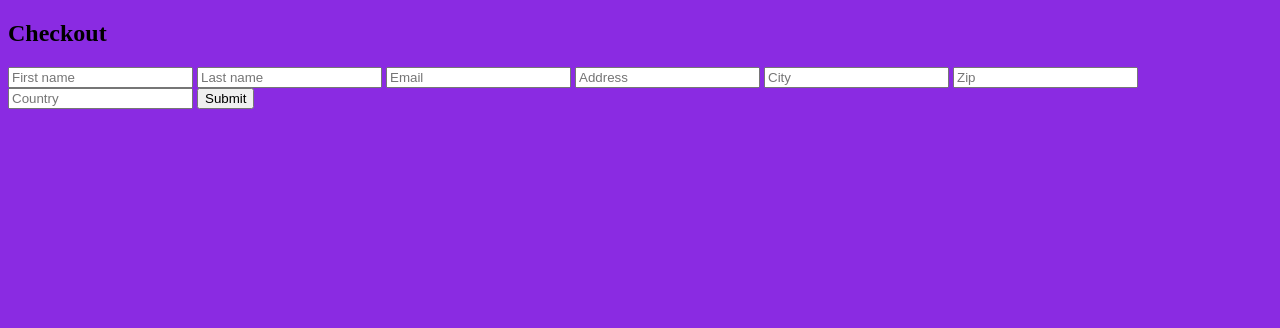
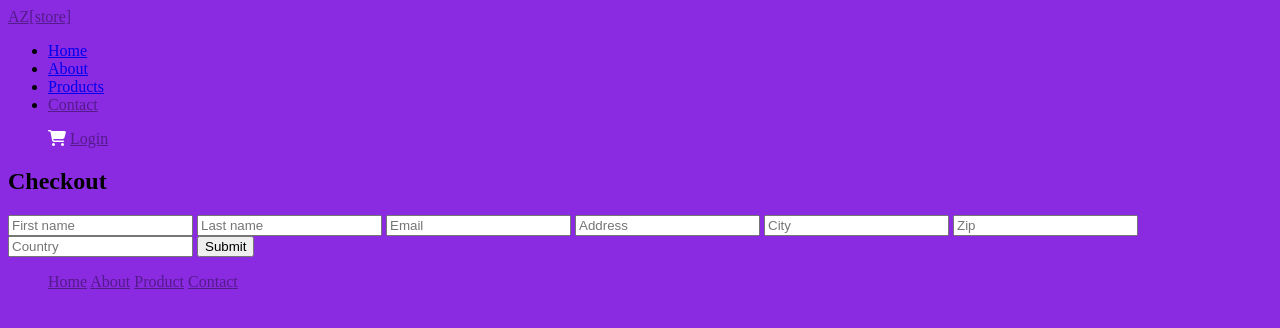
Before and after one commit to Robpiot/AZ_Store, a PHP site: page /Checkout.php in a window 1280 px wide. Shown: the top 328 px of the page. Run offline with PHP 8.4, Linux system fonts and the light colour scheme.

Commit message:
adding header and footer as components

```diff
--- a/Checkout.php
+++ b/Checkout.php
@@ -11,7 +11,7 @@ ini_set('display_errors', 1);
 <link rel="stylesheet" href="https://cdnjs.cloudflare.com/ajax/libs/font-awesome/6.4.2/css/all.min.css" integrity="sha512-z3gLpd7yknf1YoNbCzqRKc4qyor8gaKU1qmn+CShxbuBusANI9QpRohGBreCFkKxLhei6S9CQXFEbbKuqLg0DA==" crossorigin="anonymous" referrerpolicy="no-referrer" />
 <title>AZ-Store</title>
 </head>
-
+<?php include './phpscripts/header.php'; ?>
 
 
 <body>
@@ -55,3 +55,5 @@ validateForm($_GET);
 
     </section>
     </body>
+    <?php include './phpscripts/footer.php'; ?>
+    </html>
--- /dev/null
+++ b/phpscripts/footer.php
@@ -0,0 +1,8 @@
+<footer>
+    <ul>
+        <a href="">Home</a>
+        <a href="">About</a>
+        <a href="">Product</a>
+        <a href="">Contact</a>
+    </ul>
+</footer>
--- /dev/null
+++ b/phpscripts/header.php
@@ -0,0 +1,18 @@
+<header>
+<nav>
+<a href="">AZ[store]</a>
+    <ul>
+    <li><a href="index.php">Home</a></li>
+<li><a href="checkout.php">About</a></li>
+<li><a href="shopping-cart.php">Products</a></li>
+<li><a href="">Contact</a></li>
+    </ul>
+    <ul>
+    <a href="shopping-cart.php"><i class="fa-solid fa-cart-shopping" style="color: #ffffff;"></i></a>
+    <a href="">Login</a>
+
+    </ul>
+
+
+</nav>
+</header>
```
Also changed, not shown: index.php (+4 -26 lines).
